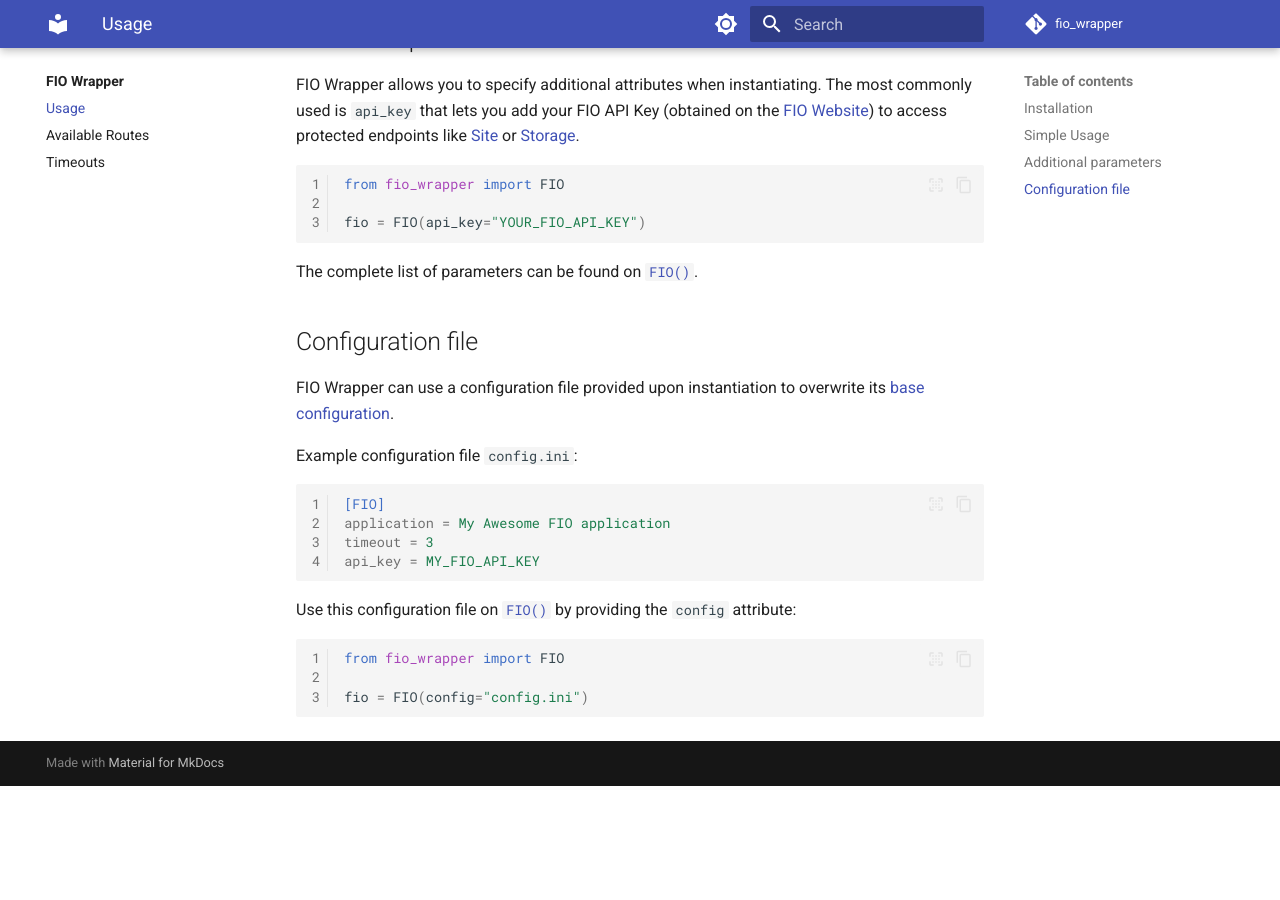
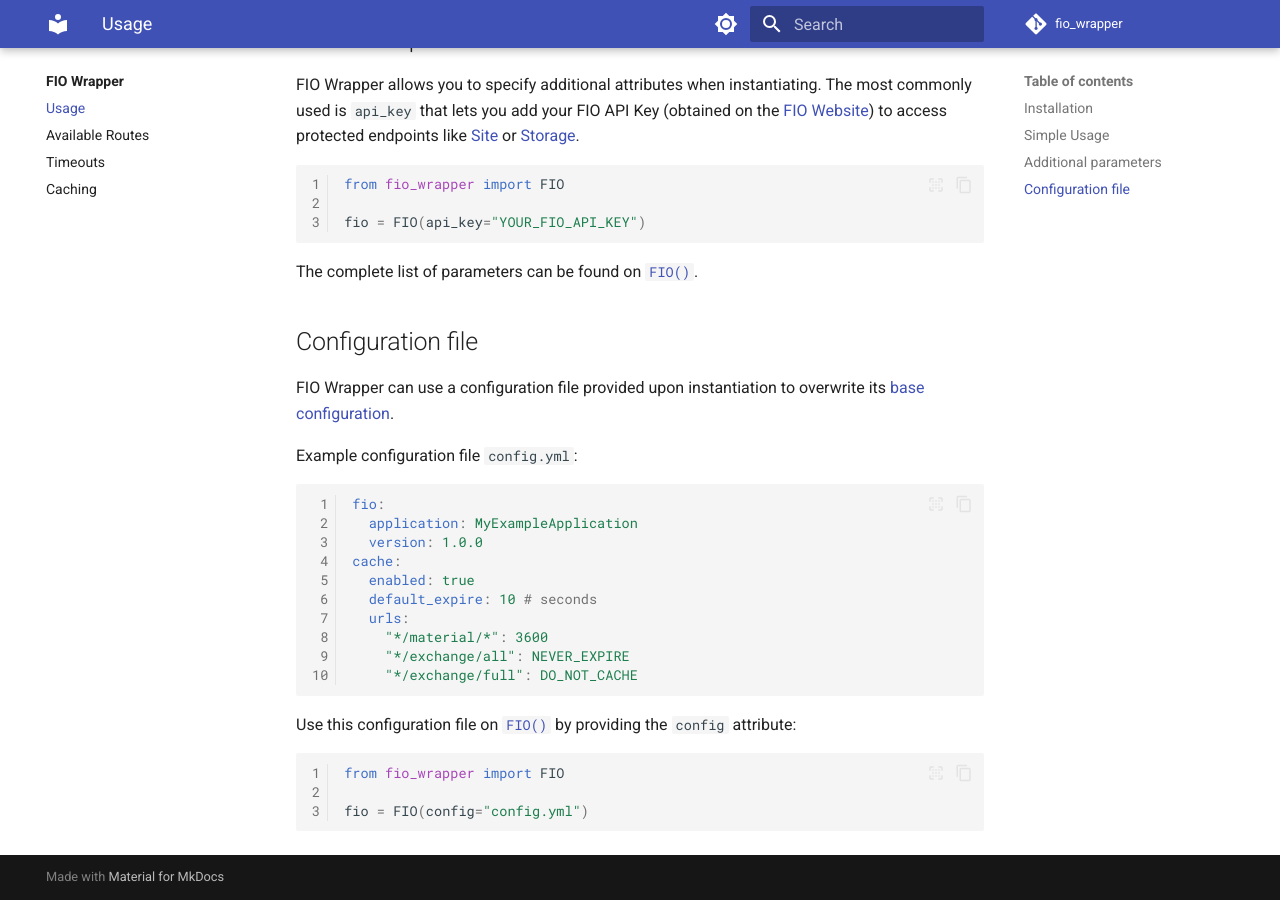
Before and after one commit to PRUNplanner/fio_wrapper, an MkDocs documentation site: the page built from docs/usage.md, in a window 1280 px wide and 900 px high, scrolled down 938 px. Built offline with MkDocs 1.6.1 and Material for MkDocs 9.7.7, drawn with Linux system fonts in a browser that asks for light colours; comment, search, counter and statistics services are not loaded; before the commit the page ends 1724 px from its top, so only the background shows below that.

Commit message:
Caching documentation

````diff
--- a/docs/usage.md
+++ b/docs/usage.md
@@ -48,13 +48,19 @@
 
 FIO Wrapper can use a configuration file provided upon instantiation to overwrite its [base configuration](config.md).
 
-Example configuration file `config.ini`:
+Example configuration file `config.yml`:
 
-```ini
-[FIO]
-application = My Awesome FIO application
-timeout = 3
-api_key = MY_FIO_API_KEY
+```yaml
+fio:
+  application: MyExampleApplication
+  version: 1.0.0
+cache:
+  enabled: true
+  default_expire: 10 # seconds
+  urls:
+    "*/material/*": 3600
+    "*/exchange/all": NEVER_EXPIRE
+    "*/exchange/full": DO_NOT_CACHE
 ```
 
 Use this configuration file on [`FIO()`](fio.md) by providing the `config` attribute:
@@ -62,5 +68,5 @@
 ```python
 from fio_wrapper import FIO
 
-fio = FIO(config="config.ini")
+fio = FIO(config="config.yml")
 ```
--- a/mkdocs.yml
+++ b/mkdocs.yml
@@ -84,6 +84,7 @@
     - Usage: usage.md
     - Available Routes: 'routes.md'
     - Timeouts: 'timeouts.md'
+    - Caching: 'caching.md'
   - Components:
     - FIO: fio.md
     - Adapter: fio_adapter.md
````
Also changed, not shown: docs/caching.md (added, +42 -0 lines), docs/config.md (+45 -59 lines), 4 other files.
